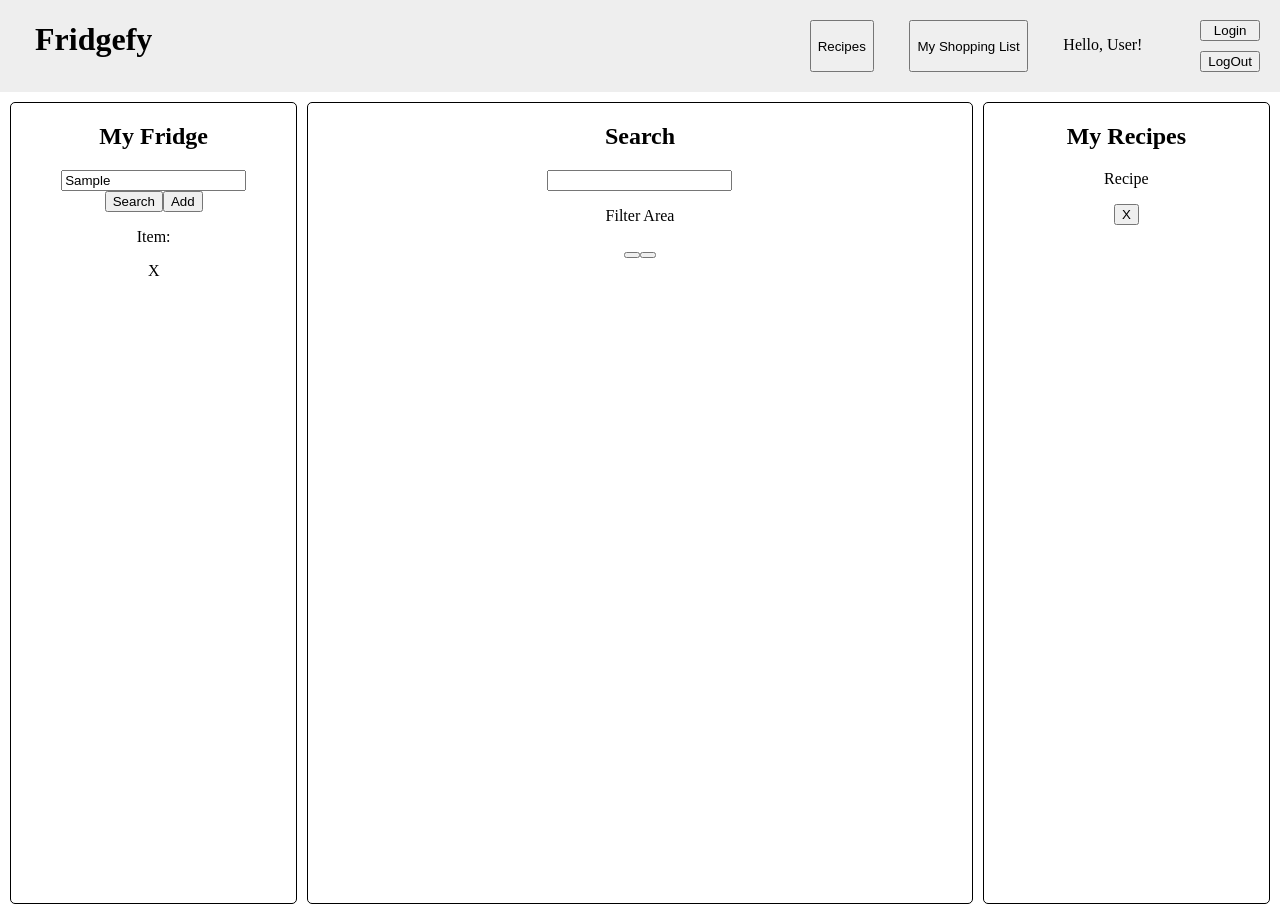
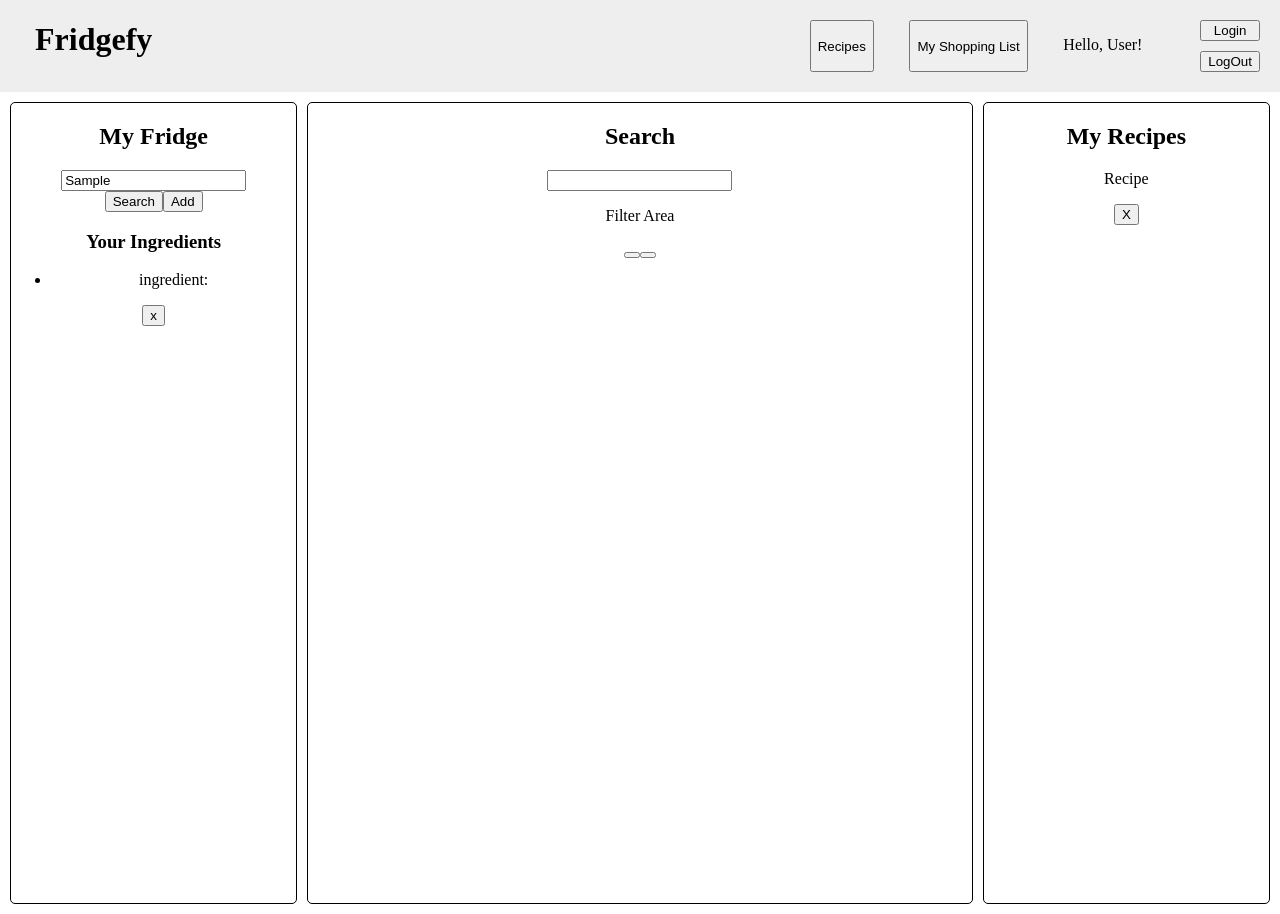
Before and after one commit to tgbeta/fridgefy-project, a React (Create React App) app: page / in a window 1280 px wide. Both pictures are taken after typing "Sample" into the empty fields and a click on the button "Search". Built offline with nearby package versions, Linux system fonts and the light colour scheme; no server answers.

Commit message:
indredients api initial

```diff
--- a/package.json
+++ b/package.json
@@ -6,6 +6,7 @@
     "@testing-library/jest-dom": "^5.16.5",
     "@testing-library/react": "^13.3.0",
     "@testing-library/user-event": "^13.5.0",
+    "axios": "^0.27.2",
     "firebase": "^9.9.3",
     "react": "^18.2.0",
     "react-dom": "^18.2.0",
--- /dev/null
+++ b/src/components/MyFridge/Ingredients.js
@@ -0,0 +1,9 @@
+import React from 'react';
+
+export default function Ingredients() {
+    return (
+        <div>
+
+        </div>
+    );
+}
--- /dev/null
+++ b/src/components/MyFridge/IngredientsList.js
@@ -0,0 +1,18 @@
+import React from 'react';
+import Ingredients from './Ingredients'
+
+export default function IngredientsList({IngredientsData}) {
+    const Ingredients = IngredientsData.Ingredients;
+
+    return (
+        <main>
+            <section>
+            <h3>Your Ingredients</h3>
+            <ul>
+                <li>ingredient: {Ingredients}</li>
+            </ul>
+            <button>x</button>
+            </section>
+        </main>
+    );
+}
--- a/src/components/MyFridge/MyFridge.jsx
+++ b/src/components/MyFridge/MyFridge.jsx
@@ -1,25 +1,43 @@
-import React, { Component } from 'react';
-import StyledMyFridge from './StyledMyFridge'
+import React, { Component, useEffect, useState } from "react";
+import IngredientsList from "./IngredientsList";
+import StyledMyFridge from "./StyledMyFridge";
+import axios from 'axios';
 
-class MyFridge extends Component {
-    render() {
+export default function UserIngredients() {
+
+  function handleChange(e) {
+    setIngredients(e.target.value)
+  }
+
+  const [ingredients, setIngredients] = useState("");
+
+  function getIngredients() {
+    fetch('https://api.spoonacular.com/food/ingredients/search?apiKey=b6d38a42317e4300b862164b8fc3baae&query')
+    .then((response) => response.json())
+    .then((data) => {
+      setIngredients(data);
+      console.log(data);
+    })
+    .catch(() => {
+      console.log('error')
+    })
+  }
+
     return (
     <StyledMyFridge>
       <h2>My Fridge</h2>
       <div>
-              <input />
+        <input type={'text'}
+        placeholder="Search Ingredient"
+        onChange={handleChange} />
         <div>
-                <button>Search</button>
+          <button onClick={getIngredients}>Search</button>
           <button>Add</button>
         </div>
       </div>
       <div>
-              <p>Item:</p>
-              <p>X</p>
+        {ingredients && <IngredientsList IngredientsData={ingredients} />}
       </div>
     </StyledMyFridge>
   );
 }
-}
-
-export default MyFridge;
```
Also changed, not shown: 1 other file (tests, documents, lock files or other folders). Lines whose indentation alone changed are shown as unchanged.
